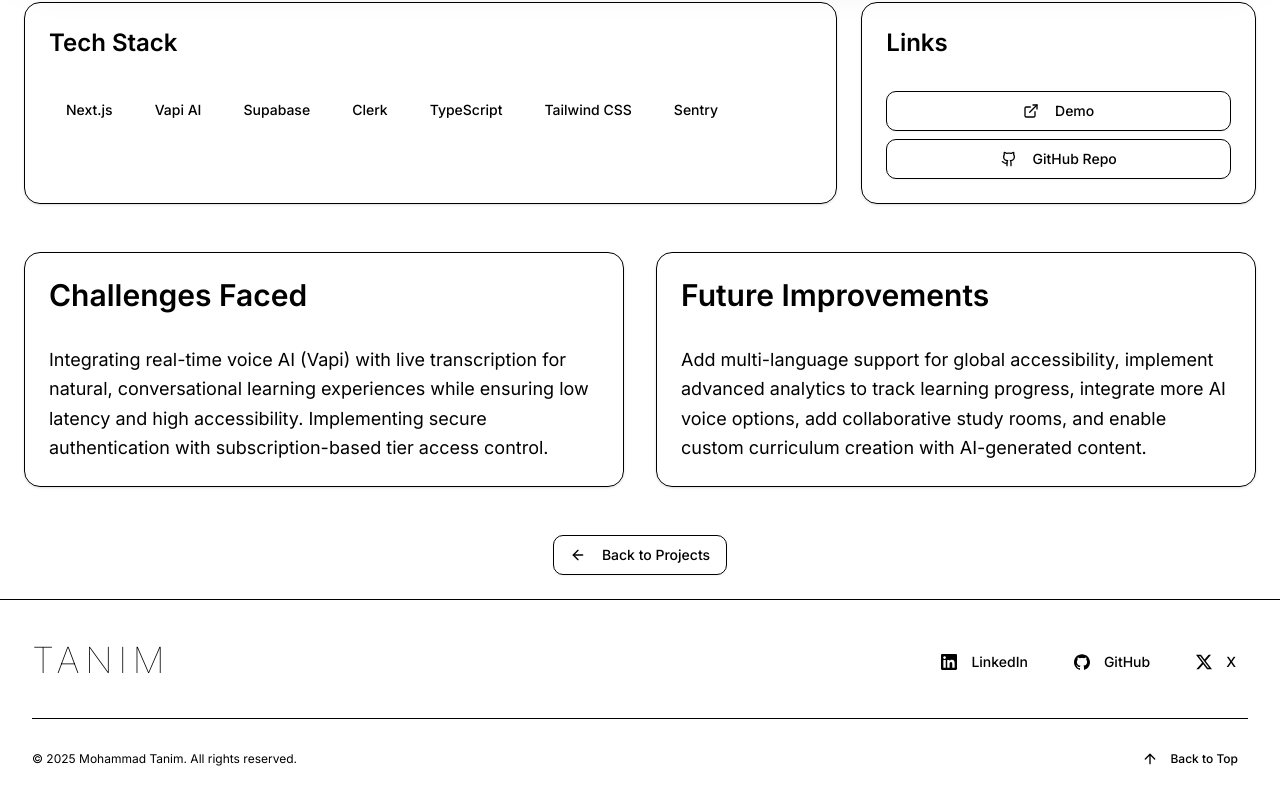
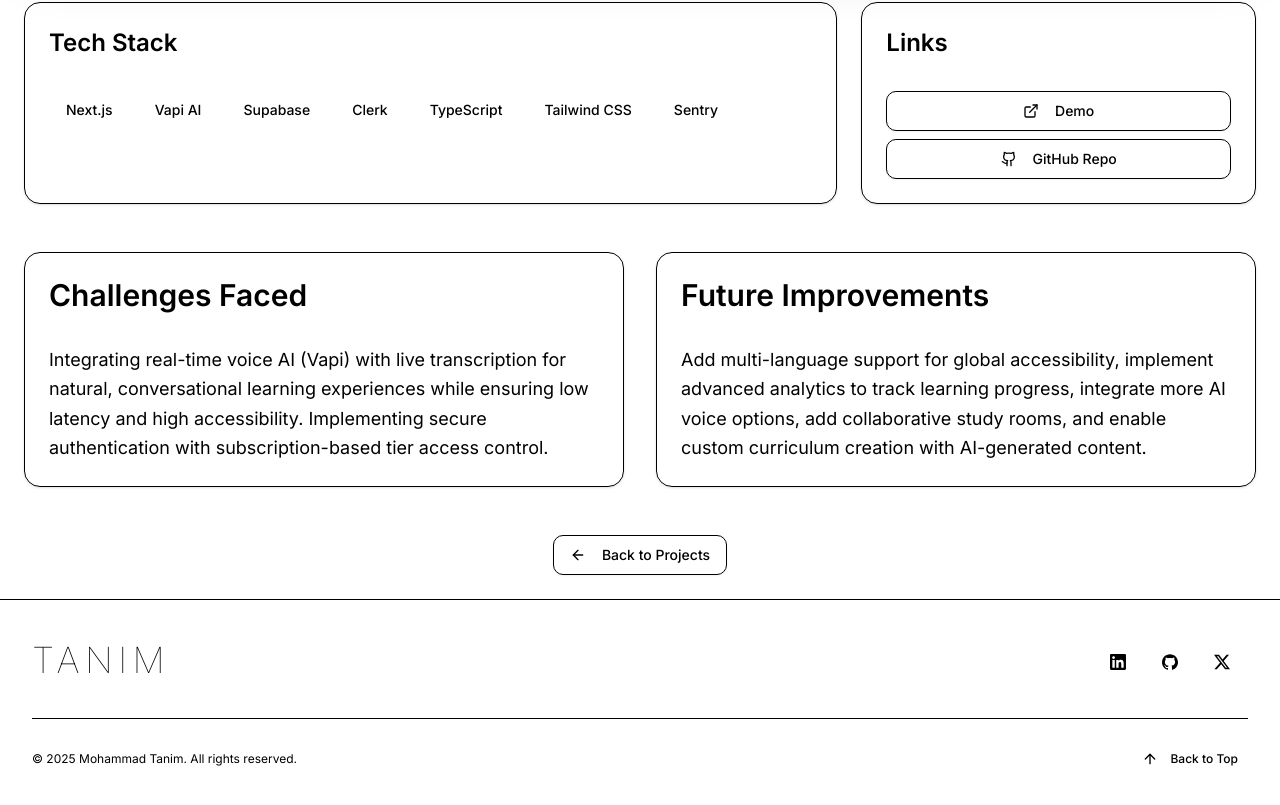
Before and after one commit to mohammadtanim24h/mohammad-tanim-portfolio-v2, a Next.js app: page /projects/echo-learn in a window 1280 px wide. Shown: the part 802-1607 px from the top of the page. Built offline with nearby package versions, Linux system fonts and the light colour scheme.

Commit message:
updated footer

```diff
--- a/components/Awards.tsx
+++ b/components/Awards.tsx
@@ -9,6 +9,16 @@
 
 const awardsData = [
     {
+        title: "Employee of the Month",
+        organization: "ShujaBITS Infotech Solutions Private Limited",
+        description: "Consistent performance and teamwork",
+        date: "2023",
+        details:
+            "Awarded for consistent performance, teamwork, and contributions to client projects",
+        type: "award",
+        icon: Star,
+    },
+    {
         title: "Black Belt Award",
         organization: "Programming Hero",
         description: "Complete Web Development Course",
@@ -17,16 +27,6 @@
             "Recognized for outstanding performance and project excellence in full-stack web development",
         type: "award",
         icon: Trophy,
-    },
-    {
-        title: "Employee of the Month",
-        organization: "ShujaBITS Infotech Solutions Private Limited",
-        description: "Consistent performance and teamwork",
-        date: "2023",
-        details:
-            "Awarded for consistent performance, teamwork, and contributions to client projects",
-        type: "award",
-        icon: Star,
     },
     {
         title: "DevOps Workshop",
--- a/components/Footer.tsx
+++ b/components/Footer.tsx
@@ -4,7 +4,7 @@
 import Link from "next/link";
 import { Button } from "@/components/ui/button";
 import { fadeInUp } from "@/lib/motion";
-import { ArrowUp, Mail, Phone } from "lucide-react";
+import { ArrowUp } from "lucide-react";
 import { SiGithub, SiLinkedin, SiX } from "react-icons/si";
 
 const contactMethods = [
@@ -58,7 +58,7 @@
                         variants={fadeInUp}
                         className="flex-1 md:flex-none md:w-auto flex items-center justify-center md:justify-end mt-0 md:mt-0"
                     >
-                        <div className="flex flex-wrap gap-4">
+                        <div className="flex flex-wrap">
                             {contactMethods.map((method) => (
                                 <a
                                     key={method.label}
@@ -70,9 +70,6 @@
                                     <div className="p-1.5 rounded-md bg-linear-to-br from-accent/10 to-accent-alt/10 group-hover:from-accent/20 group-hover:to-accent-alt/20 transition-all duration-200">
                                         <method.icon className="h-4 w-4 text-accent" />
                                     </div>
-                                    <span className="text-sm font-medium text-muted-foreground group-hover:text-foreground transition-colors">
-                                        {method.label}
-                                    </span>
                                 </a>
                             ))}
                         </div>
```
